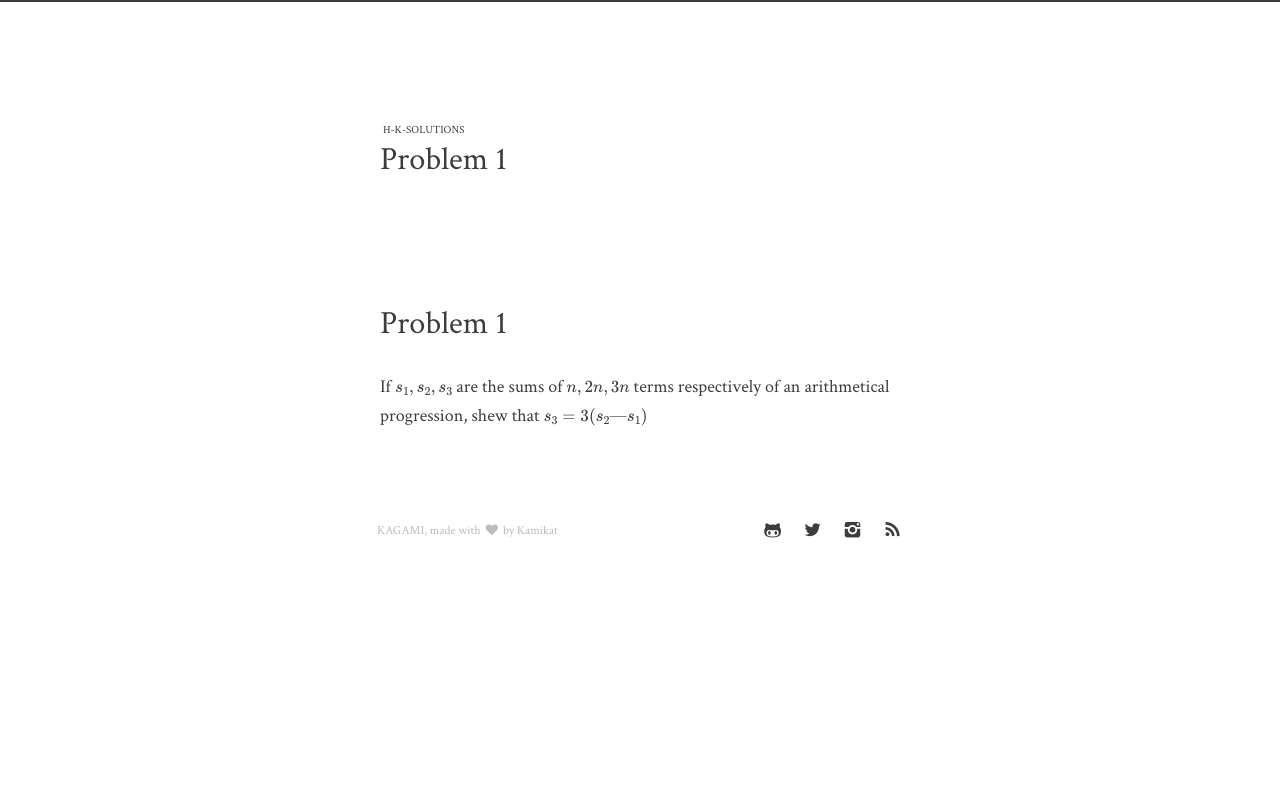
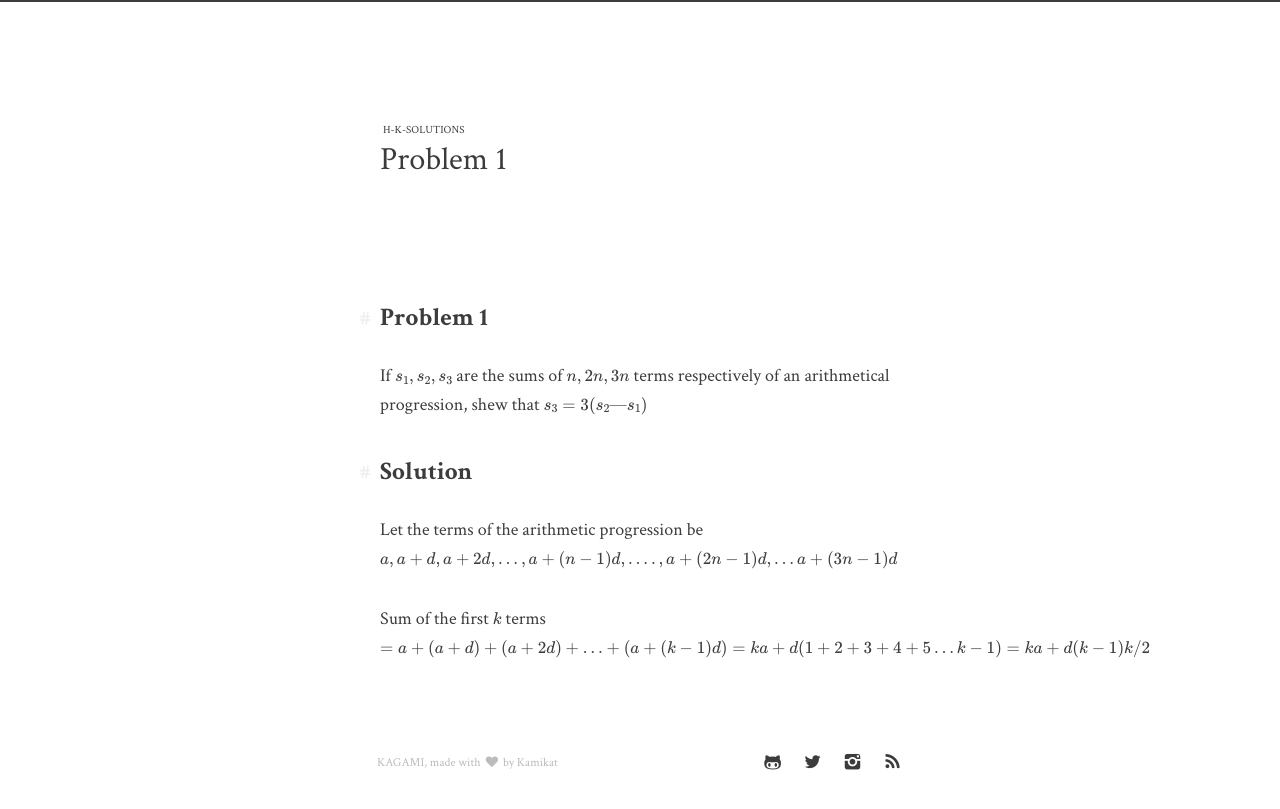
Before and after one commit to dearchap/h-k-solutions, a Jekyll site: the page built from 1.md, in a window 1280 px wide. Shown: the top 809 px of the page. Built offline with Jekyll 4.4.1, drawn with Linux system fonts in a browser that asks for light colours; our own code applies the rules of GitHub Pages for plain Markdown files; formulas are drawn with MathJax 3.

Commit message:
Update 1.md

```diff
--- a/1.md
+++ b/1.md
@@ -2,6 +2,12 @@
 mathjax: true
 ---
 
-# Problem 1
+## Problem 1
 
 If $s_1,s_2, s_3$ are the sums of $n, 2n, 3n$ terms respectively of an arithmetical progression, shew that $s_3 = 3 (s_2 — s_1)$
+
+## Solution
+
+Let the terms of the arithmetic progression be $a, a+d, a+2d, ..., a+(n-1)d, .... , a+(2n-1)d, ...a+(3n-1)d$
+
+Sum of the first $k$ terms $= a+(a+d)+(a+2d)+...+(a+(k-1)d) = ka + d(1+2+3+4+5...k-1) = ka+d(k-1)k/2$
```
